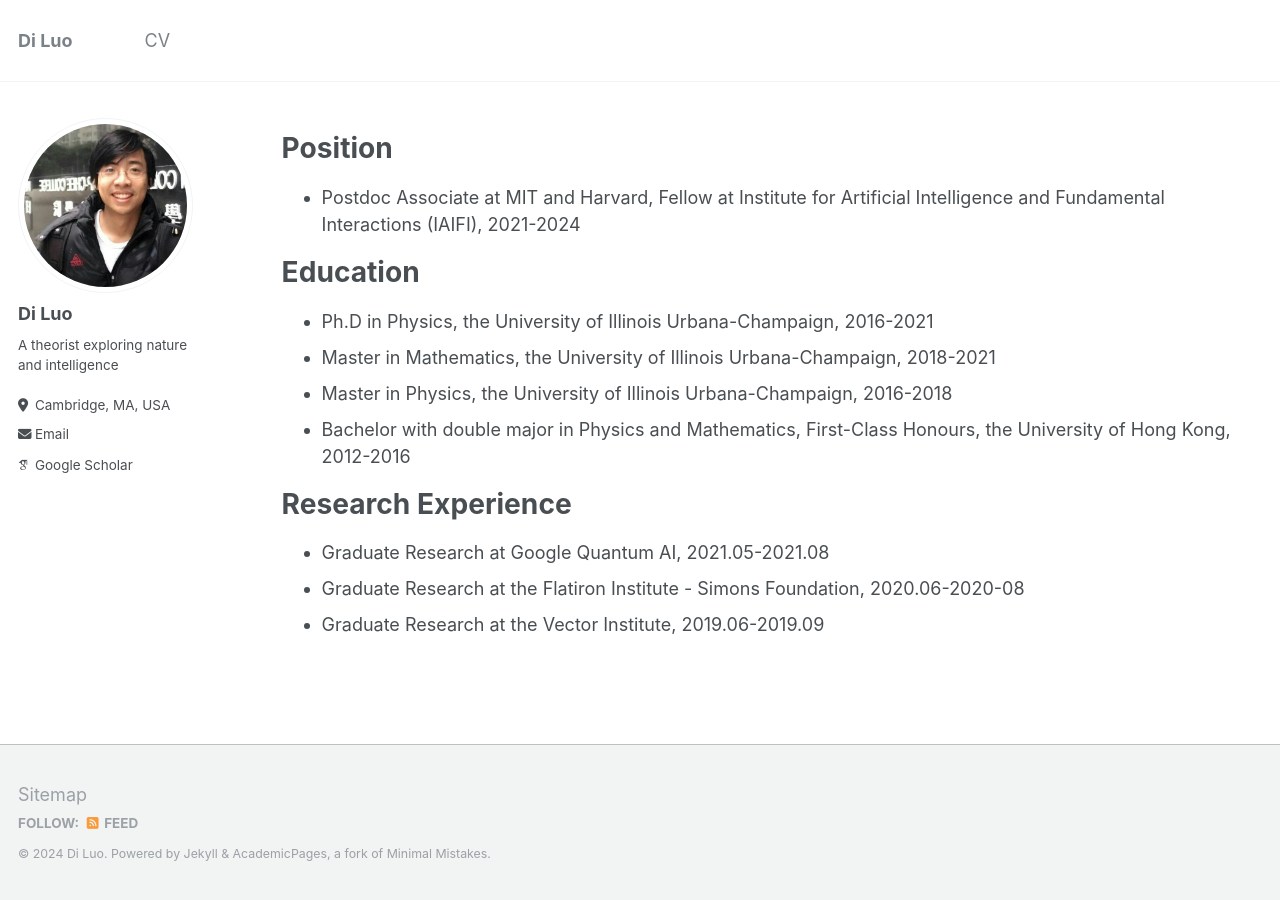
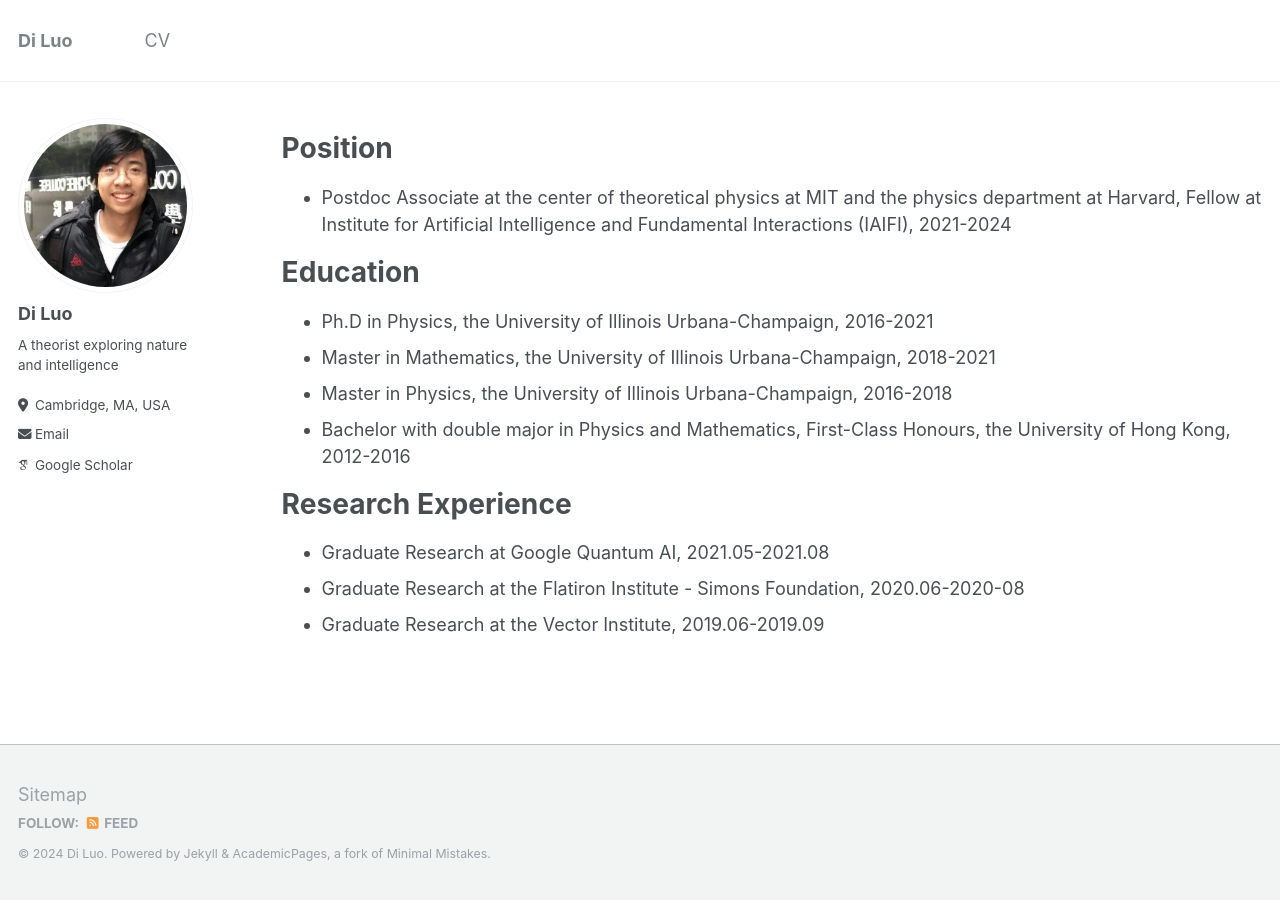
Before and after one commit to diluo28/diluo.github.io, a Jekyll site: the page built from _pages/cv.md, in a window 1280 px wide. Built offline with Jekyll 4.4.1, drawn with Linux system fonts in a browser that asks for light colours; some web fonts are replaced.

Commit message:
Update cv.md

```diff
--- a/_pages/cv.md
+++ b/_pages/cv.md
@@ -11,7 +11,7 @@ redirect_from:
 
 Position
 ======
-* Postdoc Associate at MIT and Harvard, Fellow at Institute for Artificial Intelligence and Fundamental Interactions (IAIFI), 2021-2024
+* Postdoc Associate at the center of theoretical physics at MIT and the physics department at Harvard, Fellow at Institute for Artificial Intelligence and Fundamental Interactions (IAIFI), 2021-2024
 
 Education
 ======
```
